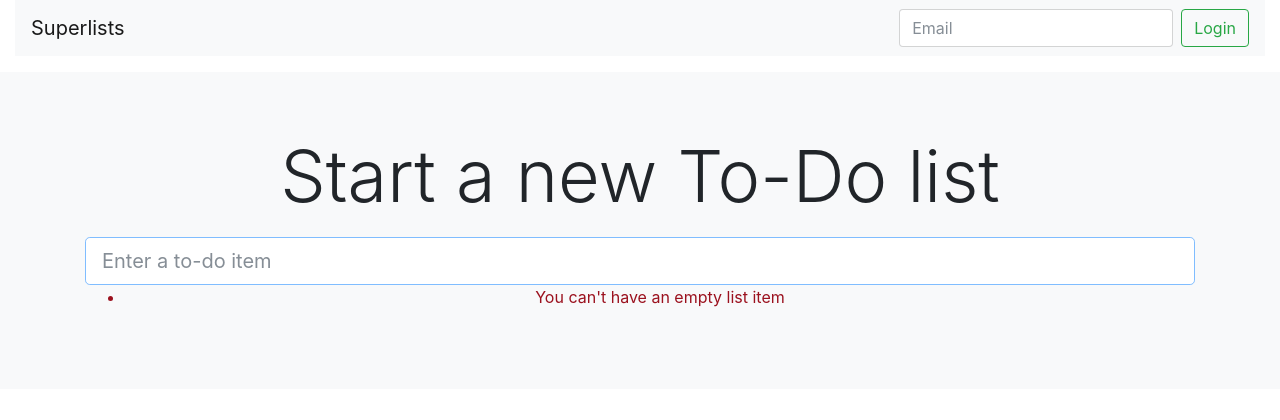
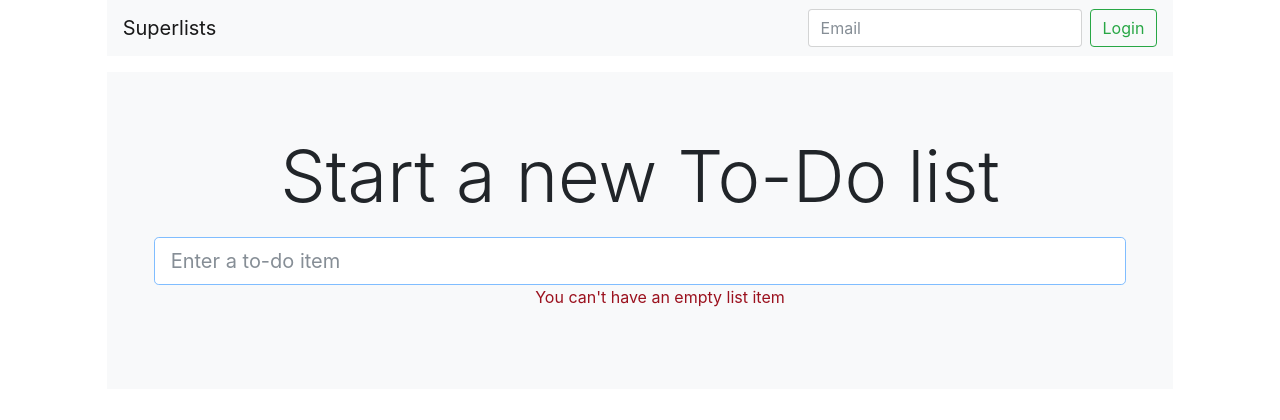
Before and after one commit to JaMata/tdd-goat, a Django app: page /lists/new in a window 1280 px wide. Shown: the top 420 px of the page. Run offline with Django 3.2, Linux system fonts and the light colour scheme; some libraries are stand-ins or nearby versions.

Commit message:
[TDD] Style clean-up on base.html and base.css.

```diff
--- a/lists/static/base.css
+++ b/lists/static/base.css
@@ -6,8 +6,17 @@
 	color: #9B111E;
 }
 
+.errorlist {
+	list-style: none;
+}
+
 .jordi.jumbotron {
 	margin-top: 1em;
 	border-radius: 0px;
 	background-color: #f8f9fa
 }
+
+.jordi.alert {
+	border: none;
+	border-radius: 0px;
+}
--- a/lists/templates/base.html
+++ b/lists/templates/base.html
@@ -10,7 +10,8 @@
 
 	<body>
 		<div class="container-fluid">
-			<nav class="navbar navbar-light bg-light justify-content-between w-100">
+			<div class="row justify-content-center">
+				<nav class="navbar navbar-light bg-light justify-content-between col-lg-10 col-md-10">
 					<a class="navbar-brand" href="/">Superlists</a>
 					{% if user.email %}
 						<ul class="navbar-nav">
@@ -28,22 +29,10 @@
 						</form>
 					{% endif %}
 				</nav>
+			</div>
 
-			{% if messages %}
 			<div class="row justify-content-center">
-					<div class="col-lg-12 col-md-12">
-						{% for message in messages %}
-							{% if message.level_tag == 'success' %}
-								<div class="alert alert-success">{{ message }}</div>
-							{% else %}
-								<div class="alert alert-warning">{{ message }}</div>
-							{% endif %}
-						{% endfor %}
-					</div>
-				</div>
-			{% endif %}
-			<div class="row justify-content-center">
-				<div class="jordi jumbotron col-lg-12 col-md-12">
+				<div class="jordi jumbotron col-lg-10 col-md-10">
 					<div class="container text-center">
 						<h1 class="display-3">{% block header_text %}{% endblock %}</h1>
 						{% block list_form %}
@@ -58,18 +47,32 @@
 					</div>
 				</div>
 			</div>
+
 			<div class="row justify-content-center">
 				<div class="col-lg-6 col-md-6">
 					{% block table %}
 					{% endblock %}
 				</div>
 			</div>
+
 			<div class="row justify-content-center">
 				<div class="col-lg-6 col-md-6">
 					{% block extra_content %}
 					{% endblock %}
 				</div>
 			</div>
+
+			{% if messages %}
+				<div class="row justify-content-center">
+					{% for message in messages %}
+						{% if message.level_tag == 'success' %}
+							<div class="jordi alert alert-success col-lg-10 col-md-10">{{ message }}</div>
+						{% else %}
+							<div class="jordi alert alert-warning col-lg-10 col-md-10">{{ message }}</div>
+						{% endif %}
+					{% endfor %}
+				</div>
+			{% endif %}
 		</div>
 		<script src="/static/jquery-3.2.1.min.js"></script>
 		<script src="/static/list.js"></script>
```
Lines whose indentation alone changed are shown as unchanged.
